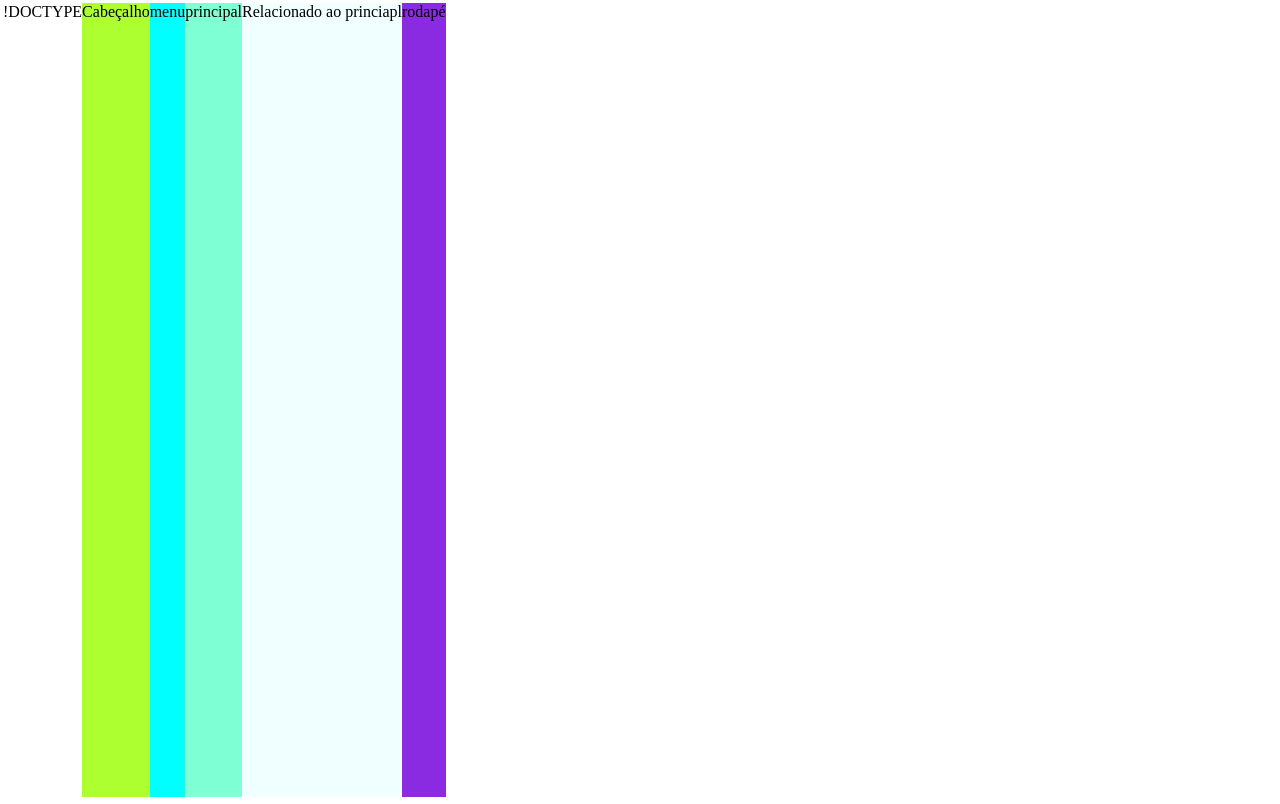
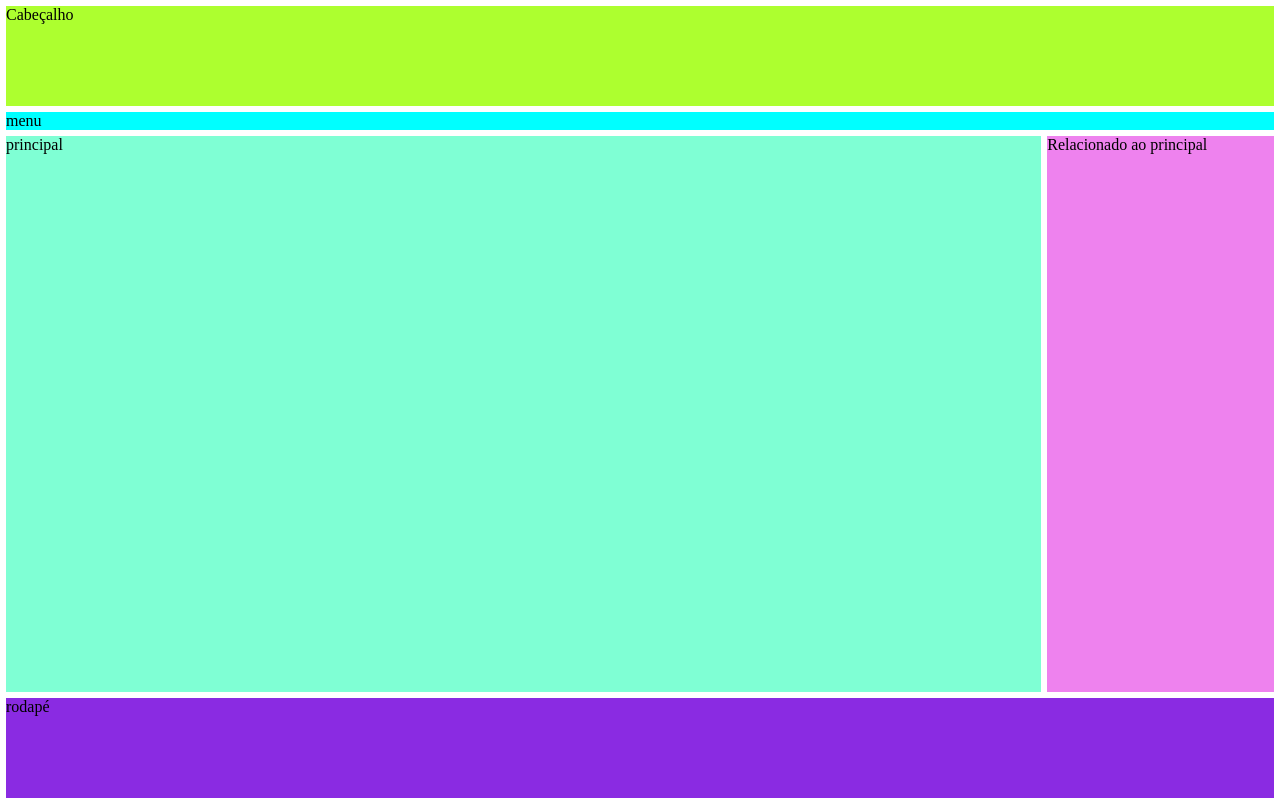
Before and after one commit to vini227/Sala-Layout, a plain HTML site: page index.html in a window 1280 px wide. Drawn offline with Linux system fonts and the light colour scheme.

Commit message:
Update index.html

```diff
--- a/index.html
+++ b/index.html
@@ -1,4 +1,4 @@
-!DOCTYPE
+<!DOCTYPE html>
 <html lang="en">
 <head>
     <meta charset="UTF-8">
@@ -18,23 +18,38 @@
         }
         header{
             display:flex;
+            margin: 3px;
             background-color: greenyellow;
+            flex: 1 1 100vw;
+            height: 100px;
         }
         nav{
             display:flex;
+            margin: 3px;
             background-color: aqua;
+            flex: 1 1 200vw
         }
         main{
             display:flex;
+            margin: 3px;
             background-color: aquamarine;
+            flex: 1 1 100vw;
+            height: calc(100vh - 244px);
+            flex: 20 1 500px;
         }
         aside{
             display:flex;
-            background-color: azure;
+            margin: 3px;
+            background-color: violet;
+            flex: 1 1 100vw;
+            flex: 1 1 200px;
         }
         footer{
             display:flex;
+            margin: 3px;
             background-color: blueviolet;
+            flex: 1 1 100vw;
+            height: 100px;
         }
     </style>
 </head>
@@ -42,7 +57,7 @@
     <header>Cabeçalho</header>
     <nav> menu </nav>
     <main> principal </main>
-    <aside> Relacionado ao princiapl</aside>
+    <aside> Relacionado ao principal</aside>
     <footer> rodapé </footer>
 
 </body>
```
